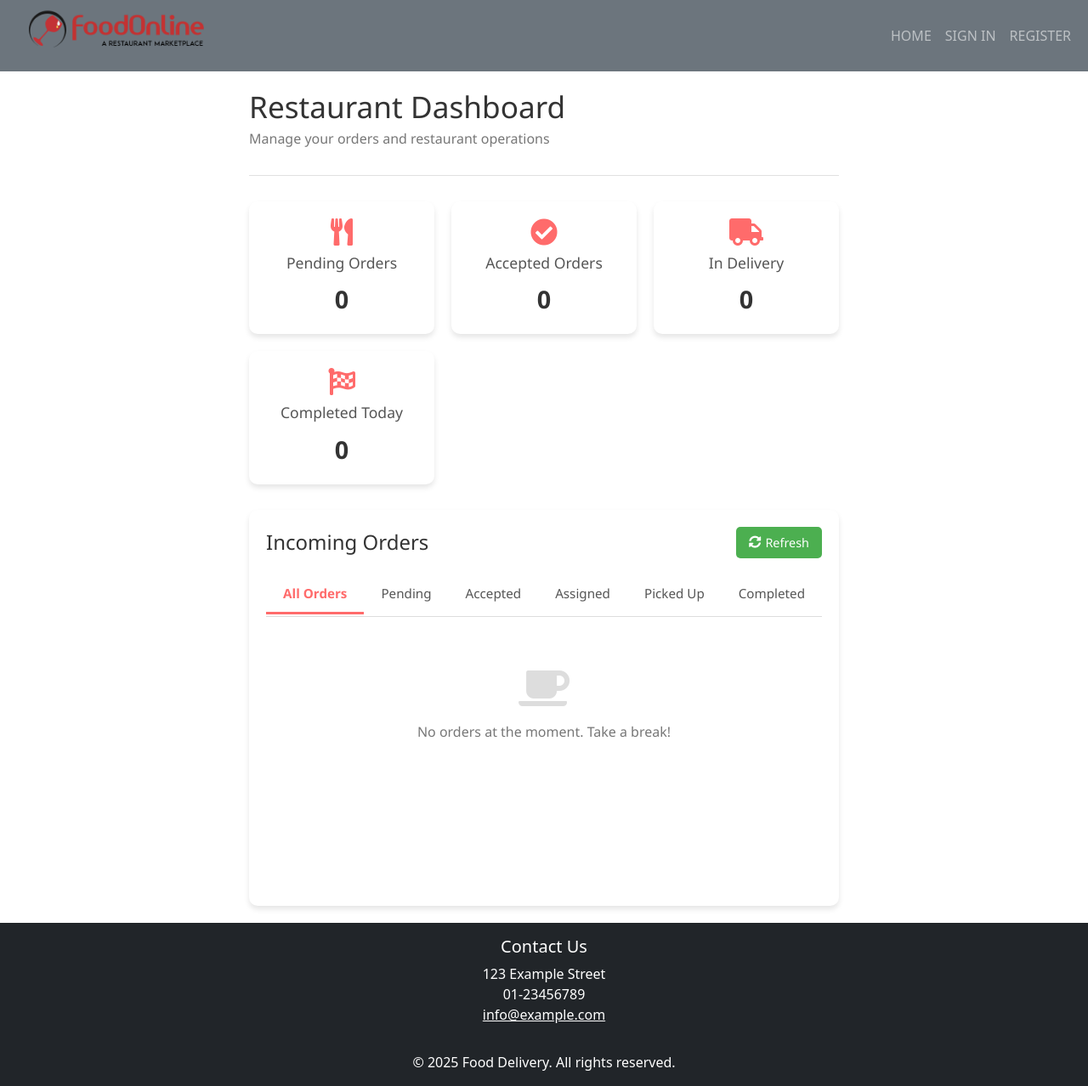
After one commit to rsktbob/food_delivery_web, a Django app: template templates/home/vendor_home.html in a window 1280 px wide. The commit adds this page. Shown: the whole page at 85% size. Run offline with Django 4.2, Linux system fonts and the light colour scheme; the template is opened without the code that fills it, so the values that code supplies are empty; some libraries are stand-ins or nearby versions.

Commit message:
set up vendor_home UI

```diff
--- a/account/urls.py
+++ b/account/urls.py
@@ -6,6 +6,6 @@ urlpatterns = [
     # path('login/', auth_views.LoginView.as_view(template_name="account/login.html"), name="login"),
     path('login/', views.CustomLoginView.as_view(template_name="account/login.html"), name="login"),
     path('logout/', auth_views.LogoutView.as_view(next_page="login"), name="logout"),
-    path('register/', views.register, name="register"),
-    path('register/<str:user_type>/', views.register, name="register"),
+    path('register/', views.RegisterView.as_view(), name="register"),
+    path('register/<str:user_type>/', views.RegisterView.as_view(), name="register"),
 ]
--- a/core/urls.py
+++ b/core/urls.py
@@ -2,5 +2,5 @@ from django.urls import path
 from . import views
 
 urlpatterns = [
-    path('', views.home, name="home"),
+    path('', views.HomeView.as_view(), name="home"),
 ]
--- a/order/views.py
+++ b/order/views.py
@@ -100,6 +100,7 @@ class OrderManageHandler:
             return JsonResponse({'status': 'error', 'message': 'Failed to accept the order.'})
 
     @classmethod
+    # vendor finish order
     def finishOrder(cls, request):
         success = cls.VendorOrderService.finish_restaurant_order(request)
         if success:
--- /dev/null
+++ b/static/css/vendor_home.css
@@ -0,0 +1,437 @@
+/* Main Dashboard Styles */
+.vendor-dashboard {
+    max-width: 1200px;
+    margin: 0 auto;
+    padding: 20px;
+    font-family: 'Segoe UI', Tahoma, Geneva, Verdana, sans-serif;
+}
+
+.dashboard-header {
+    margin-bottom: 30px;
+    border-bottom: 1px solid #e1e1e1;
+    padding-bottom: 15px;
+}
+
+.dashboard-header h1 {
+    font-size: 2.2rem;
+    color: #333;
+    margin-bottom: 5px;
+}
+
+.dashboard-header p {
+    color: #777;
+    font-size: 1rem;
+}
+
+/* Stats Cards */
+.dashboard-stats {
+    display: grid;
+    grid-template-columns: repeat(auto-fit, minmax(200px, 1fr));
+    gap: 20px;
+    margin-bottom: 30px;
+}
+
+.stat-card {
+    background-color: #fff;
+    border-radius: 10px;
+    padding: 20px;
+    box-shadow: 0 4px 6px rgba(0, 0, 0, 0.1);
+    text-align: center;
+    transition: transform 0.3s ease;
+}
+
+.stat-card:hover {
+    transform: translateY(-5px);
+}
+
+.stat-card i {
+    font-size: 2rem;
+    color: #ff6b6b;
+    margin-bottom: 10px;
+}
+
+.stat-card h3 {
+    font-size: 1.1rem;
+    color: #555;
+    margin-bottom: 10px;
+}
+
+.stat-card p {
+    font-size: 1.8rem;
+    font-weight: bold;
+    color: #333;
+    margin: 0;
+}
+
+/* Orders Container */
+.orders-container {
+    background-color: #fff;
+    border-radius: 10px;
+    padding: 20px;
+    box-shadow: 0 4px 6px rgba(0, 0, 0, 0.1);
+}
+
+.orders-header {
+    display: flex;
+    justify-content: space-between;
+    align-items: center;
+    margin-bottom: 20px;
+}
+
+.orders-header h2 {
+    font-size: 1.5rem;
+    color: #333;
+    margin: 0;
+}
+
+.btn-refresh {
+    background-color: #4caf50;
+    color: white;
+    border: none;
+    border-radius: 5px;
+    padding: 8px 15px;
+    cursor: pointer;
+    font-size: 0.9rem;
+    display: flex;
+    align-items: center;
+    gap: 5px;
+    transition: background-color 0.3s;
+}
+
+.btn-refresh:hover {
+    background-color: #388e3c;
+}
+
+/* Order Tabs */
+.order-tabs {
+    display: flex;
+    border-bottom: 1px solid #ddd;
+    margin-bottom: 20px;
+    overflow-x: auto;
+    padding-bottom: 2px;
+}
+
+.tab-button {
+    padding: 10px 20px;
+    background: none;
+    border: none;
+    border-bottom: 3px solid transparent;
+    cursor: pointer;
+    font-size: 0.95rem;
+    color: #555;
+    white-space: nowrap;
+}
+
+.tab-button:hover {
+    color: #ff6b6b;
+}
+
+.tab-button.active {
+    color: #ff6b6b;
+    border-bottom: 3px solid #ff6b6b;
+    font-weight: 600;
+}
+
+/* Orders List */
+.orders-list {
+    min-height: 300px;
+}
+
+.order-card {
+    border: 1px solid #e1e1e1;
+    border-radius: 8px;
+    padding: 15px;
+    margin-bottom: 15px;
+    transition: transform 0.2s;
+    cursor: pointer;
+}
+
+.order-card:hover {
+    transform: scale(1.01);
+    box-shadow: 0 2px 5px rgba(0, 0, 0, 0.1);
+}
+
+.order-header {
+    display: flex;
+    justify-content: space-between;
+    margin-bottom: 10px;
+}
+
+.order-id {
+    font-weight: bold;
+    color: #333;
+}
+
+.order-time {
+    color: #777;
+    font-size: 0.9rem;
+}
+
+.order-status {
+    display: inline-block;
+    padding: 3px 10px;
+    border-radius: 15px;
+    font-size: 0.85rem;
+    font-weight: 500;
+    text-transform: capitalize;
+}
+
+.status-created {
+    background-color: #f0f0f0;
+    color: #666;
+}
+
+.status-accepted {
+    background-color: #e3f2fd;
+    color: #1565c0;
+}
+
+.status-assigned {
+    background-color: #fff8e1;
+    color: #f57f17;
+}
+
+.status-picked_up {
+    background-color: #e8f5e9;
+    color: #2e7d32;
+}
+
+.status-finish {
+    background-color: #e0f2f1;
+    color: #00796b;
+}
+
+.order-customer {
+    margin: 10px 0;
+    font-size: 0.95rem;
+}
+
+.order-total {
+    font-weight: bold;
+    color: #ff6b6b;
+    margin-top: 10px;
+}
+
+.order-actions {
+    display: flex;
+    justify-content: flex-end;
+    gap: 10px;
+    margin-top: 10px;
+}
+
+.btn-accept {
+    background-color: #4caf50;
+    color: white;
+    border: none;
+    border-radius: 5px;
+    padding: 8px 15px;
+    cursor: pointer;
+    transition: background-color 0.3s;
+}
+
+.btn-accept:hover {
+    background-color: #388e3c;
+}
+
+.btn-reject {
+    background-color: #f44336;
+    color: white;
+    border: none;
+    border-radius: 5px;
+    padding: 8px 15px;
+    cursor: pointer;
+    transition: background-color 0.3s;
+}
+
+.btn-reject:hover {
+    background-color: #d32f2f;
+}
+
+.no-orders-message {
+    text-align: center;
+    padding: 40px 0;
+    color: #777;
+}
+
+.no-orders-message i {
+    font-size: 3rem;
+    margin-bottom: 15px;
+    color: #ddd;
+}
+
+/* Modal Styles */
+.modal {
+    display: none;
+    position: fixed;
+    z-index: 1000;
+    left: 0;
+    top: 0;
+    width: 100%;
+    height: 100%;
+    background-color: rgba(0, 0, 0, 0.5);
+}
+
+.modal-content {
+    background-color: #fff;
+    margin: 10% auto;
+    padding: 25px;
+    border-radius: 10px;
+    width: 80%;
+    max-width: 600px;
+    box-shadow: 0 5px 15px rgba(0, 0, 0, 0.3);
+    animation: modalSlideIn 0.3s ease-out;
+}
+
+@keyframes modalSlideIn {
+    from {
+        transform: translateY(-50px);
+        opacity: 0;
+    }
+    to {
+        transform: translateY(0);
+        opacity: 1;
+    }
+}
+
+.close-modal {
+    color: #aaa;
+    float: right;
+    font-size: 28px;
+    font-weight: bold;
+    cursor: pointer;
+}
+
+.close-modal:hover {
+    color: #333;
+}
+
+.order-detail-content {
+    margin: 20px 0;
+}
+
+.order-detail-section {
+    margin-bottom: 20px;
+}
+
+.order-detail-section h3 {
+    border-bottom: 1px solid #eee;
+    padding-bottom: 5px;
+    margin-bottom: 10px;
+    color: #555;
+}
+
+.order-items-list {
+    list-style: none;
+    padding: 0;
+}
+
+.order-item {
+    padding: 10px 0;
+    border-bottom: 1px solid #f0f0f0;
+}
+
+.order-item-details {
+    display: flex;
+    justify-content: space-between;
+    margin-bottom: 5px;
+}
+
+.item-quantity {
+    font-weight: bold;
+    margin-right: 10px;
+}
+
+.item-price {
+    color: #ff6b6b;
+}
+
+.order-summary {
+    display: flex;
+    justify-content: space-between;
+    margin-top: 20px;
+    padding-top: 15px;
+    border-top: 1px dashed #ddd;
+}
+
+.order-summary-label {
+    font-weight: bold;
+}
+
+.order-summary-value {
+    font-weight: bold;
+    color: #ff6b6b;
+}
+
+.modal-actions {
+    display: flex;
+    justify-content: flex-end;
+    gap: 15px;
+    margin-top: 15px;
+}
+
+/* Toast Notification */
+.toast-notification {
+    visibility: hidden;
+    min-width: 250px;
+    margin-left: -125px;
+    background-color: #333;
+    color: #fff;
+    text-align: center;
+    border-radius: 5px;
+    padding: 16px;
+    position: fixed;
+    z-index: 2000;
+    left: 50%;
+    bottom: 30px;
+    box-shadow: 0 3px 10px rgba(0, 0, 0, 0.2);
+}
+
+.toast-notification.show {
+    visibility: visible;
+    animation: fadeIn 0.5s, fadeOut 0.5s 2.5s;
+}
+
+@keyframes fadeIn {
+    from {
+        bottom: 0;
+        opacity: 0;
+    }
+    to {
+        bottom: 30px;
+        opacity: 1;
+    }
+}
+
+@keyframes fadeOut {
+    from {
+        bottom: 30px;
+        opacity: 1;
+    }
+    to {
+        bottom: 0;
+        opacity: 0;
+    }
+}
+
+/* Responsive Styles */
+@media (max-width: 768px) {
+    .dashboard-stats {
+        grid-template-columns: repeat(2, 1fr);
+    }
+
+    .modal-content {
+        width: 90%;
+        margin: 20% auto;
+    }
+}
+
+@media (max-width: 576px) {
+    .dashboard-stats {
+        grid-template-columns: 1fr;
+    }
+
+    .order-header {
+        flex-direction: column;
+        gap: 5px;
+    }
+}
--- /dev/null
+++ b/templates/home/vendor_home.html
@@ -0,0 +1,85 @@
+{% extends 'base.html' %}
+{% load static %}
+
+{% block content %}
+<div class="vendor-dashboard">
+    <div class="dashboard-header">
+        <h1>Restaurant Dashboard</h1>
+        <p>Manage your orders and restaurant operations</p>
+    </div>
+
+    <div class="dashboard-stats">
+        <div class="stat-card">
+            <i class="fas fa-utensils"></i>
+            <h3>Pending Orders</h3>
+            <p id="pending-count">0</p>
+        </div>
+        <div class="stat-card">
+            <i class="fas fa-check-circle"></i>
+            <h3>Accepted Orders</h3>
+            <p id="accepted-count">0</p>
+        </div>
+        <div class="stat-card">
+            <i class="fas fa-truck"></i>
+            <h3>In Delivery</h3>
+            <p id="delivery-count">0</p>
+        </div>
+        <div class="stat-card">
+            <i class="fas fa-flag-checkered"></i>
+            <h3>Completed Today</h3>
+            <p id="completed-count">0</p>
+        </div>
+    </div>
+
+    <div class="orders-container">
+        <div class="orders-header">
+            <h2>Incoming Orders</h2>
+            <button id="refresh-orders" class="btn-refresh">
+                <i class="fas fa-sync-alt"></i> Refresh
+            </button>
+        </div>
+
+        <div class="order-tabs">
+            <button class="tab-button active" data-status="all">All Orders</button>
+            <button class="tab-button" data-status="Created">Pending</button>
+            <button class="tab-button" data-status="Accepted">Accepted</button>
+            <button class="tab-button" data-status="Assigned">Assigned</button>
+            <button class="tab-button" data-status="Picked_Up">Picked Up</button>
+            <button class="tab-button" data-status="Finish">Completed</button>
+        </div>
+
+        <div class="orders-list" id="orders-list">
+            <!-- Orders will be populated here dynamically -->
+            <div class="no-orders-message">
+                <i class="fas fa-coffee"></i>
+                <p>No orders at the moment. Take a break!</p>
+            </div>
+        </div>
+    </div>
+</div>
+
+<!-- Order Detail Modal -->
+<div class="modal" id="order-detail-modal">
+    <div class="modal-content">
+        <span class="close-modal">&times;</span>
+        <h2>Order Details</h2>
+        <div class="order-detail-content">
+            <!-- Order details will be populated here -->
+        </div>
+        <div class="modal-actions">
+            <button id="accept-order-btn" class="btn-accept">Accept Order</button>
+            <button id="reject-order-btn" class="btn-reject">Reject Order</button>
+        </div>
+    </div>
+</div>
+
+<!-- Toast Notification -->
+<div id="toast-notification" class="toast-notification">
+    <span id="toast-message"></span>
+</div>
+
+<!-- Include CSS and JS -->
+<link rel="stylesheet" href="https://cdnjs.cloudflare.com/ajax/libs/font-awesome/5.15.3/css/all.min.css">
+<link rel="stylesheet" href="{% static 'css/vendor_home.css' %}">
+<script src="{% static 'js/vendor_home.js' %}"></script>
+{% endblock %}
--- a/templates/includes/navbar.html
+++ b/templates/includes/navbar.html
@@ -25,7 +25,7 @@
           </li>
    -->
           <!-- Show Cart link only for logged-in users -->
-          {% if user.is_authenticated %}
+          {% if user.is_authenticated and user.userType == 'Customer' %}
           <li class="nav-item">
             <a class="nav-link {% if '/cart' in request.path %}active{% endif %}" aria-current="{% if '/cart' in request.path %}page{% endif %}" href="/cart">
               MY CART
@@ -67,7 +67,7 @@
             </a>
           </li>
           <li class="nav-item">
-            <a class="nav-link {% if '/register' in request.path %}active{% endif %}" aria-current="{% if '/register' in request.path %}page{% endif %}" href="/register">
+            <a class="nav-link {% if '/register' in request.path %}active{% endif %}" aria-current="{% if '/register' in request.path %}page{% endif %}" href="{% url 'register' %}">
               REGISTER
             </a>
           </li>
```
Also changed, not shown: account/views.py (+1 -12 lines), core/views.py (+13 -5 lines), templates/home/courier_home.html (added, +7 -0 lines), templates/home/customer_home.html (added, +7 -0 lines), db.sqlite3, order/migrations/0002_remove_order_estimated_delivery_time_and_more.py (added).
